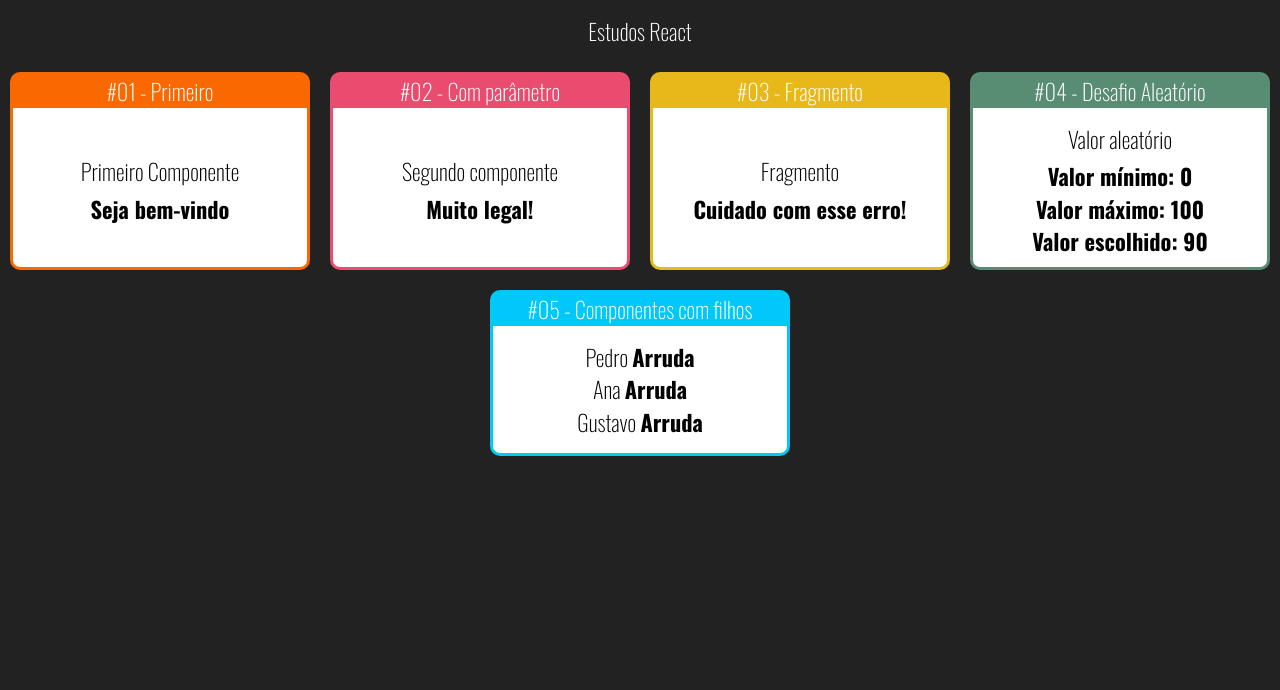
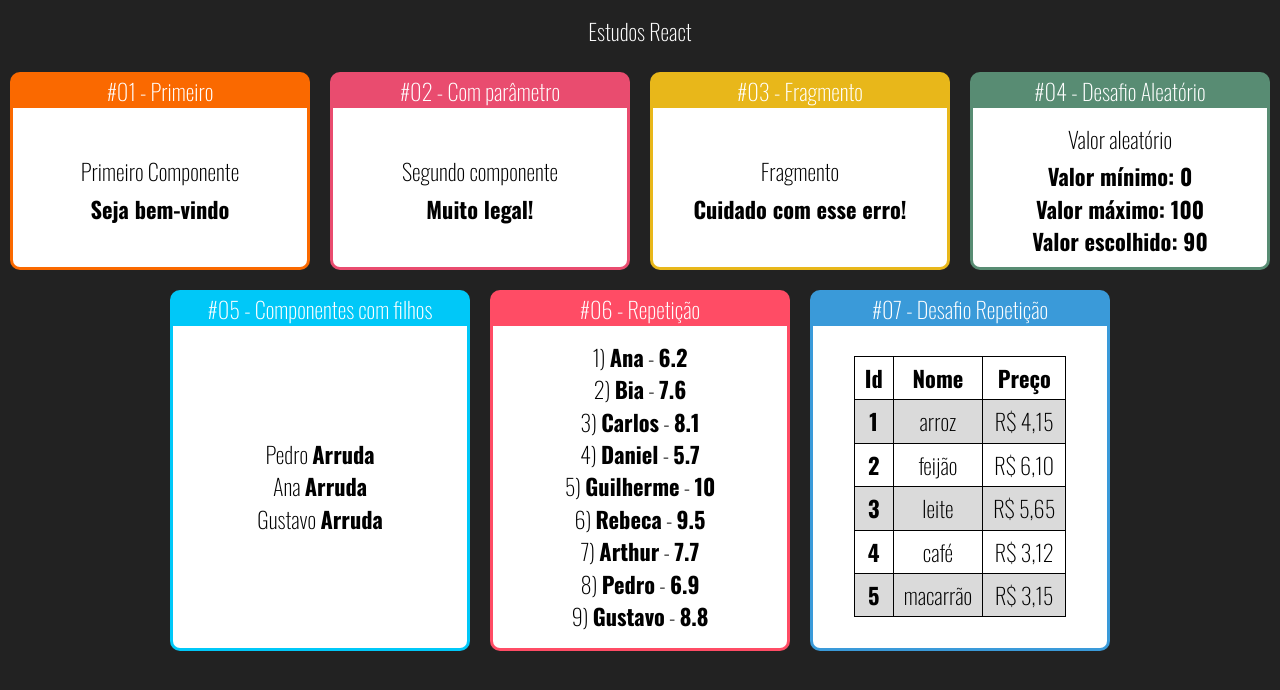
Before and after one commit to alexrla/Estudos__React, a React (Create React App) app: page / in a window 1280 px wide. Shown: the top 690 px of the page. Built offline with nearby package versions, Linux system fonts and the light colour scheme.

Commit message:
Criando as pastas repeticao e data, com seus respectivos componentes e arquivos .js

```diff
--- a/src/App.jsx
+++ b/src/App.jsx
@@ -9,6 +9,9 @@ import Fragmento from './components/basicos/Fragmento';
 import Aleatorio from "./components/basicos/Aleatorio";
 import Familia from './components/basicos/Familia';
 import Membro from "./components/basicos/Membro";
+import ListaAlunos from './components/repeticao/ListaAlunos';
+import TabelaProdutos from './components/repeticao/TabelaProdutos';
+
 
 export default function App(props) {
   return (
@@ -39,6 +42,14 @@ export default function App(props) {
                     <Membro nome="Gustavo" />
                 </Familia>
             </Card>
+
+            <Card titulo="#06 - Repetição" cor="#FF4C65">
+                <ListaAlunos />
+            </Card>
+
+            <Card titulo="#07 - Desafio Repetição" cor="#3A9AD9">
+                <TabelaProdutos />
+            </Card>
         </div>
     </Container>
   );
--- /dev/null
+++ b/src/components/repeticao/ListaAlunos.jsx
@@ -0,0 +1,18 @@
+import alunos from '../../data/alunos';
+
+export default function ListaAlunos(props)  {
+    // const lis = alunos.map(aluno => {
+    //     return <li key={aluno.id}>{aluno.id}) {aluno.nome} -> {aluno.nota}</li>
+    // });
+
+    return (
+        <div>
+            <ul>
+                {/* lis */}
+                {alunos.map(aluno => (
+                    <li key={aluno.id} style={{margin: "10px"}}>{aluno.id}) <span>{aluno.nome}</span> - <span>{aluno.nota}</span></li>
+                ))}
+            </ul>
+        </div>
+    );
+}
--- /dev/null
+++ b/src/components/repeticao/TabelaProdutos.jsx
@@ -0,0 +1,73 @@
+import React from 'react';
+import styled from 'styled-components';
+
+import produtos from '../../data/produtos';
+
+export default function TabelaProdutos(props)  {
+    function pegarDados()   {
+        return produtos.map((produto, i) => {
+            return (
+                <tr key={produto.id} className={i % 2 === 0 ? "par" : ""}>
+                    <td><span>{produto.id}</span></td>
+                    <td>{produto.nome}</td>
+                    <td>R$ {produto.preco.toFixed(2).replace(".", ",")}</td>
+                </tr>
+            )
+        })
+    }
+
+    return (
+        <Container className="tabela">
+            {/* <table border="1"> */}
+            <table border={1}>
+                <thead>
+                    <tr>
+                        <th>
+                            <span>Id</span>
+                        </th>
+
+                        <th>
+                            <span>Nome</span>
+                        </th>
+
+                        <th>
+                            <span>Preço</span>
+                        </th>
+                    </tr>
+                </thead>
+                <tbody>
+                    {/* {produtos.map((produto, i) => (
+                        <tr key={produto.id} className={i % 2 === 0 ? "par" : ""}>
+                            <td>{produto.id}</td>
+                            <td>{produto.nome}</td>
+                            <td>R$ {produto.preco}</td>
+                        </tr>
+                    ))} */}
+                    {pegarDados()}
+                </tbody>
+            </table>
+        </Container>
+    );
+}
+
+const Container = styled.div`
+    display: flex;
+
+    justify-content: center;
+
+    .par    {
+        background-color: #DADADA;
+    }
+
+    table   {
+
+
+        width: 100%;
+    }
+
+    th, td   {
+        padding: 10px;
+
+        border: 1px solid #000000;
+    }
+`;
--- /dev/null
+++ b/src/data/alunos.js
@@ -0,0 +1,57 @@
+const listaAlunos = [
+    {
+        id: 1,
+        nome: "Ana",
+        nota: 6.2
+    },
+
+    {
+        id: 2,
+        nome: "Bia",
+        nota: 7.6
+    },
+
+    {
+        id: 3,
+        nome: "Carlos",
+        nota: 8.1
+    },
+
+    {
+        id: 4,
+        nome: "Daniel",
+        nota: 5.7
+    },
+
+    {
+        id: 5,
+        nome: "Guilherme",
+        nota: 10.0
+    },
+
+    {
+        id: 6,
+        nome: "Rebeca",
+        nota: 9.5
+    },
+
+    {
+        id: 7,
+        nome: "Arthur",
+        nota: 7.7
+    },
+
+    {
+        id: 8,
+        nome: "Pedro",
+        nota: 6.9
+    },
+
+    {
+        id: 9,
+        nome: "Gustavo",
+        nota: 8.8
+    }
+];
+
+export default listaAlunos;
--- /dev/null
+++ b/src/data/produtos.js
@@ -0,0 +1,33 @@
+const produtos = [
+    {
+        id: 1,
+        nome: "arroz",
+        preco: 4.15
+    },
+
+    {
+        id: 2,
+        nome: "feijão",
+        preco: 6.10
+    },
+
+    {
+        id: 3,
+        nome: "leite",
+        preco: 5.65
+    },
+
+    {
+        id: 4,
+        nome: "café",
+        preco: 3.12
+    },
+
+    {
+        id: 5,
+        nome: "macarrão",
+        preco: 3.15
+    }
+];
+
+export default produtos;
```
